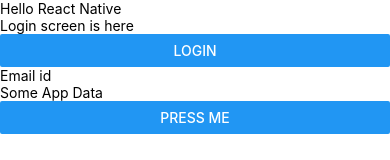
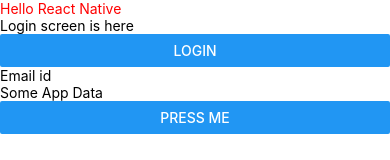
Before and after one commit to ubairnoor/REACTNEWAPP, a React Native app: screen / in a window 390 px wide. Shown: the top 160 px of the page. Built offline with nearby package versions, Linux system fonts and the light colour scheme.

Commit message:
Inline Style

```diff
--- a/App.js
+++ b/App.js
@@ -37,7 +37,7 @@
 
   return (
  <View>
-   <Text>Hello React Native</Text>
+   <Text style={{color:'red'}}>Hello React Native</Text>
    <Login/>
    <Home data = {data} />
    <HomeState/>
--- a/components/HomeState.js
+++ b/components/HomeState.js
@@ -10,7 +10,7 @@
         }
     }
     changeState(){
-        this.setState({data:"Data Changed"})
+        this.setState({data:"Data Changed"});
     }
   render(){
     return (
```
